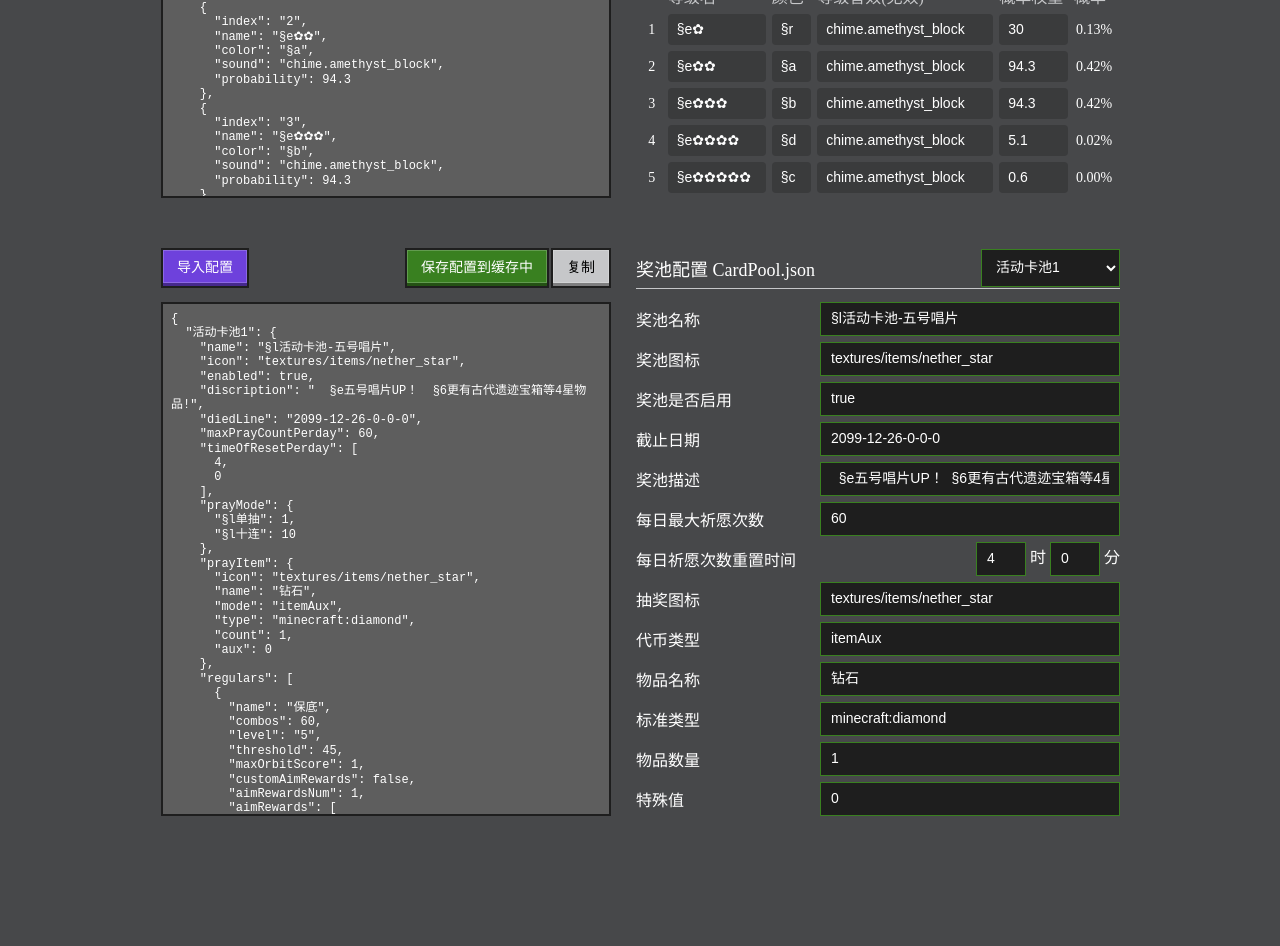
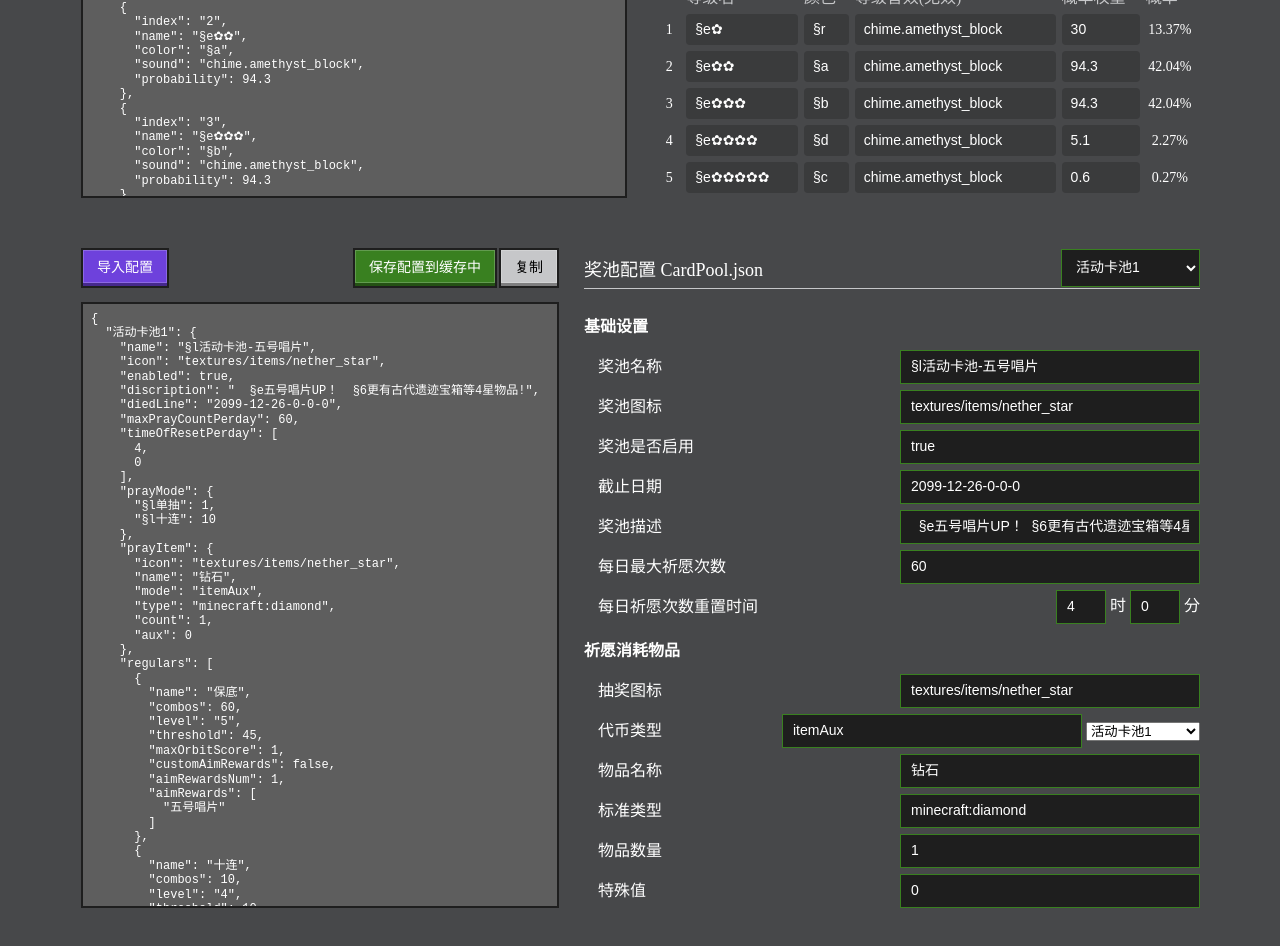
Before and after one commit to CnData07/McJsonEditorWeb, a Vue app: page /#/LuckyPray in a window 1280 px wide. Shown: the part 340-1286 px from the top of the page. Before the commit the page ends 1205 px from the top, so only its background shows below. Built offline with nearby package versions, Linux system fonts and the light colour scheme; a web font is replaced by a local one.

Commit message:
小标题

```diff
--- a/src/views/lucky-pray/LuckyPray.vue
+++ b/src/views/lucky-pray/LuckyPray.vue
@@ -67,7 +67,7 @@
                             <McInput type="edit" v-model="listItem.probability" />
                         </td>
                         <td width="40px" style="text-align: center">{{ (listItem.probability /
-                            totalProbability).toFixed(2) }}%</td>
+                            totalProbability * 100).toFixed(2) }}%</td>
 
                     </tr>
                 </table>
@@ -77,7 +77,7 @@
             <div class="title">
                 <span>奖池配置 CardPool.json</span>
                 <div class="pool-select">
-                    <select @change="poolSelectData($event.target.value)">
+                    <select v-model="poolSelectData">
                         <option v-for="(value, key) in poolList" :key="key" :value="key">
                             <span>{{ key }}</span>
                         </option>
@@ -101,67 +101,76 @@
             </div>
 
             <div class="config">
+
+                <span class="subtitle">基础设置</span>
                 <ul>
                     <li>
                         <span>奖池名称</span>
-                        <McInput v-model="pool.name" />
+                        <McInput v-model="poolList[poolSelectData].name" />
                     </li>
                     <li>
                         <span>奖池图标</span>
-                        <McInput v-model="pool.icon" />
+                        <McInput v-model="poolList[poolSelectData].icon" />
                     </li>
                     <li>
                         <span>奖池是否启用</span>
-                        <McInput v-model="pool.enabled" />
+                        <McInput v-model="poolList[poolSelectData].enabled" />
                     </li>
                     <li>
                         <span>截止日期</span>
-                        <McInput v-model="pool.diedLine" />
+                        <McInput v-model="poolList[poolSelectData].diedLine" />
                     </li>
                     <li>
                         <span>奖池描述</span>
-                        <McInput v-model="pool.discription" />
+                        <McInput v-model="poolList[poolSelectData].discription" />
                     </li>
                     <li>
                         <span>每日最大祈愿次数</span>
-                        <McInput v-model="pool.maxPrayCountPerday" />
+                        <McInput v-model="poolList[poolSelectData].maxPrayCountPerday" />
                     </li>
                     <li>
                         <span>每日祈愿次数重置时间</span>
                         <span>
-                            <McInput style="width:50px" v-model="pool.timeOfResetPerday[0]" />
+                            <McInput style="width:50px" v-model="poolList[poolSelectData].timeOfResetPerday[0]" />
                             时
-                            <McInput style="width:50px" v-model="pool.timeOfResetPerday[1]" />
+                            <McInput style="width:50px" v-model="poolList[poolSelectData].timeOfResetPerday[1]" />
                             分
                         </span>
 
                     </li>
+                </ul>
+                <span class="subtitle">祈愿消耗物品</span>
+                <ul>
                     <li>
                         <span>抽奖图标</span>
-                        <McInput v-model="pool.prayItem.icon" />
+                        <McInput v-model="poolList[poolSelectData].prayItem.icon" />
                     </li>
                     <li>
                         <span>代币类型</span>
-                        <McInput v-model="pool.prayItem.mode" />
+                        <McInput v-model="poolList[poolSelectData].prayItem.mode" />
+                        <select v-model="poolSelectData">
+                            <option v-for="(value, key) in poolList" :key="key" :value="key">
+                                <span>{{ key }}</span>
+                            </option>
+                        </select>
                     </li>
                     <li>
                         <span>物品名称</span>
-                        <McInput v-model="pool.prayItem.name" />
+                        <McInput v-model="poolList[poolSelectData].prayItem.name" />
                     </li>
                     <li>
                         <span>标准类型</span>
-                        <McInput v-model="pool.prayItem.type" />
+                        <McInput v-model="poolList[poolSelectData].prayItem.type" />
                     </li>
                     <li>
                         <span>物品数量</span>
-                        <McInput v-model="pool.prayItem.count" />
+                        <McInput v-model="poolList[poolSelectData].prayItem.count" />
                     </li>
                     <li>
                         <span>特殊值</span>
-                        <McInput v-model="pool.prayItem.aux" />
+                        <McInput v-model="poolList[poolSelectData].prayItem.aux" />
                     </li>
                 </ul>
-
             </div>
         </div>
     </div>
@@ -177,30 +186,28 @@ import ConfigData from "@/assets/lucky-pray/v1.3.2/Config.json"
 import CardPoolData from "@/assets/lucky-pray/v1.3.2/CardPool.json"
 import { ref, computed } from 'vue'
 
-const cfg = ref(Object.assign({}, ConfigData));
-const poolList = ref({ ...CardPoolData });
-const pool = ref({ ...poolList.value[Object.keys(poolList.value)[0]] }); // 这个地方的做法对吗，它是键值对
+const cfg = ref(Object.assign({}, ConfigData))
+const poolList = ref({ ...CardPoolData })
+const poolSelectData = ref(Object.keys(poolList.value)[0])
 const totalProbability = computed(() => {
-    return cfg.value.level.reduce((sum, item) => sum + Number(item.probability), 0);
+    return cfg.value.level.reduce((sum, item) => sum + Number(item.probability), 0)
 })
-
-const poolSelectData = (selectedPoolKey) => {
-    if (selectedPoolKey in poolList.value) {
-        pool.value = { ...poolList.value[selectedPoolKey] }; // 浅拷贝选中的卡池数据
-    } else {
-        console.error(`Pool name ${selectedPoolKey} is not found in CardPoolData.`);
-    }
-};
+const itemModeList = ["物品特殊值", "物品SNBT", "LLmoney", "计分板"]
+const itemMode = computed(() => {
+    // 待做
+})
 
 </script>
 
 
 <style lang="scss">
 .main-box {
-    width: min(120ch, 100% - 4rem);
+    width: min(140ch, 100% - 4rem);
     color: white;
     margin-inline: auto;
 }
+
+
 
 .config-box {
     display: grid;
@@ -224,6 +231,15 @@ const poolSelectData = (selectedPoolKey) => {
         span {
             font-size: 18px;
         }
+    }
+
+    .subtitle {
+        display: block;
+        box-sizing: border-box;
+        padding: 12px 0;
+        text-align: left;
+        font-weight: 700;
+        white-space: nowrap;
     }
 
     .config {
@@ -260,14 +276,26 @@ const poolSelectData = (selectedPoolKey) => {
             display: flex;
             justify-content: space-between;
             align-items: center;
+            padding-left: 1.75ch;
+            box-sizing: border-box;
             gap: 4px;
             white-space: nowrap;
+
+            span {
+                line-height: 0;
+            }
+
+            &:hover {
+                background-color: #ffffff09;
+            }
 
             .mc-input {
                 width: 300px;
             }
         }
     }
+
+
 
     table {
         width: 100%;
@@ -277,6 +305,7 @@ const poolSelectData = (selectedPoolKey) => {
         caption {
             margin: 12px 0;
             text-align: left;
+            font-weight: 700;
         }
 
         tr {
```
